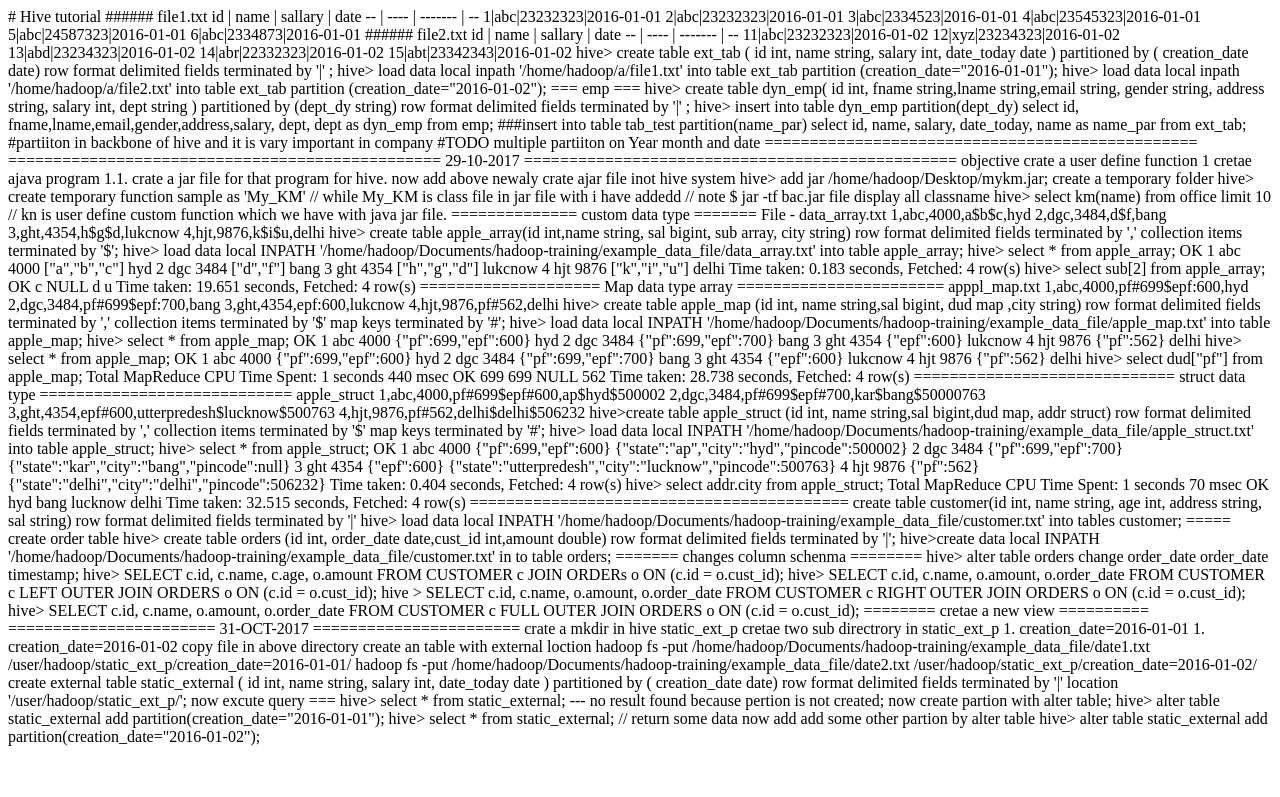
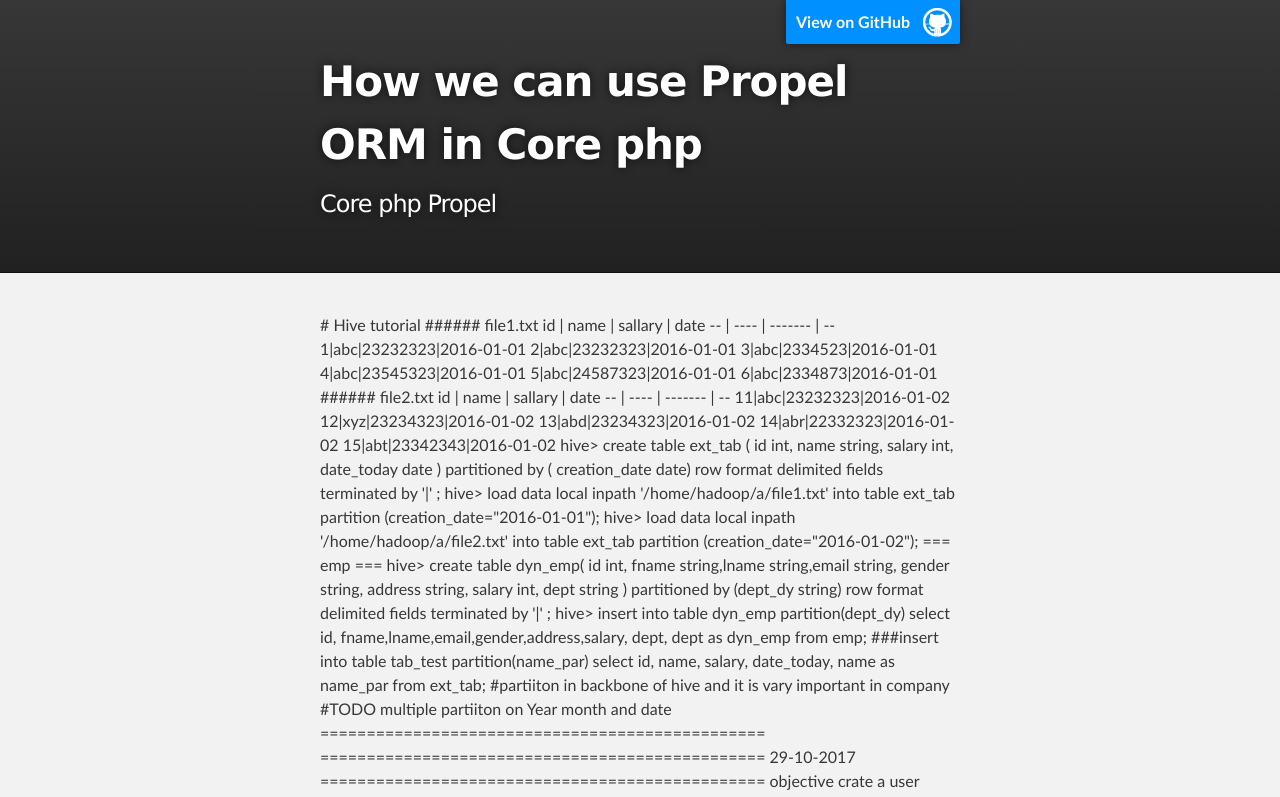
Before and after one commit to bineetchaubey/bineetchaubey.github.io, a plain HTML site: page hive.html in a window 1280 px wide. Shown: the top 797 px of the page. Drawn offline with Linux system fonts and the light colour scheme.

Commit message:
Update hive.html

```diff
--- a/hive.html
+++ b/hive.html
@@ -1,3 +1,33 @@
+<!DOCTYPE html>
+<html>
+
+  <head>
+    <meta charset='utf-8' />
+    <meta http-equiv="X-UA-Compatible" content="chrome=1" />
+    <meta name="description" content="How we can use Propel ORM in Core php : Core php Propel" />
+
+    <link rel="stylesheet" type="text/css" media="screen" href="stylesheets/stylesheet.css">
+
+    <title>How we can use Propel ORM in Core php</title>
+  </head>
+
+  <body>
+
+    <!-- HEADER -->
+    <div id="header_wrap" class="outer">
+        <header class="inner">
+          <a id="forkme_banner" href="https://github.com/bineetchaubey">View on GitHub</a>
+
+          <h1 id="project_title">How we can use Propel ORM in Core php</h1>
+          <h2 id="project_tagline">Core php Propel</h2>
+
+        </header>
+    </div>
+
+      <!-- MAIN CONTENT -->
+    <div id="main_content_wrap" class="outer">
+      <section id="main_content" class="inner">
+
 # Hive tutorial
 
 ###### file1.txt
@@ -232,3 +262,19 @@ hive> select * from static_external;
    // return some data now add
    add some other partion by alter table
 hive> alter table static_external add partition(creation_date="2016-01-02");
+
+
+
+</div>
+
+    <!-- FOOTER  -->
+    <div id="footer_wrap" class="outer">
+      <footer class="inner">
+        <p>Published with <a href="http://pages.github.com">GitHub Pages</a></p>
+      </footer>
+    </div>
+
+
+
+  </body>
+</html>
```
